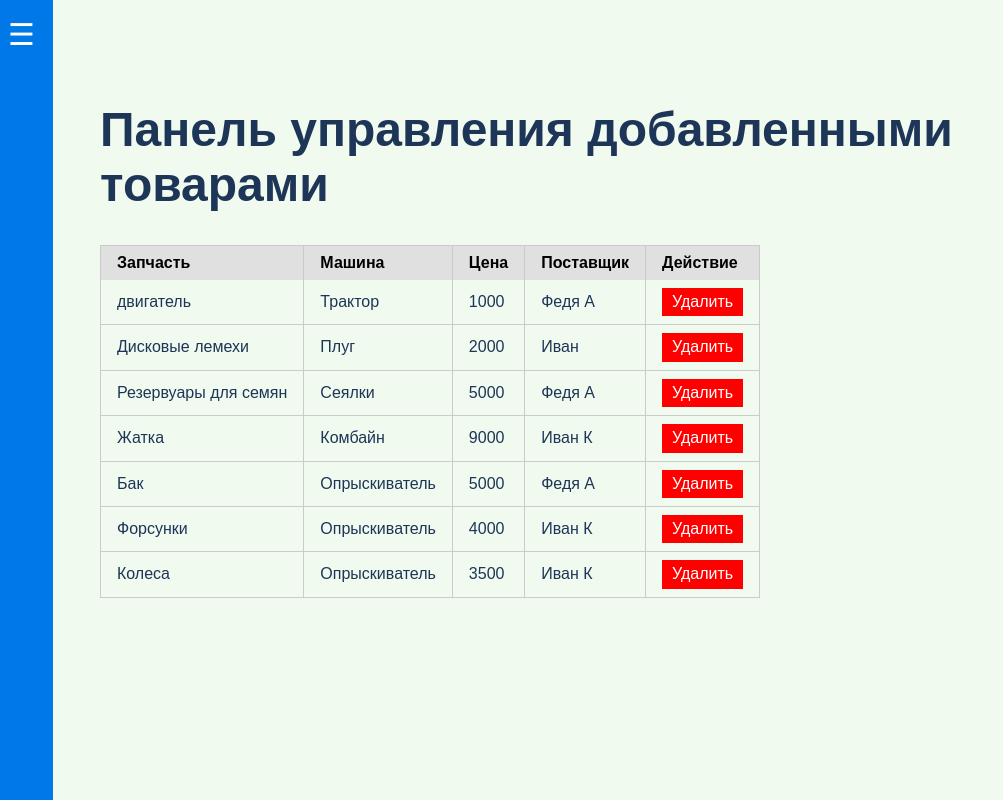
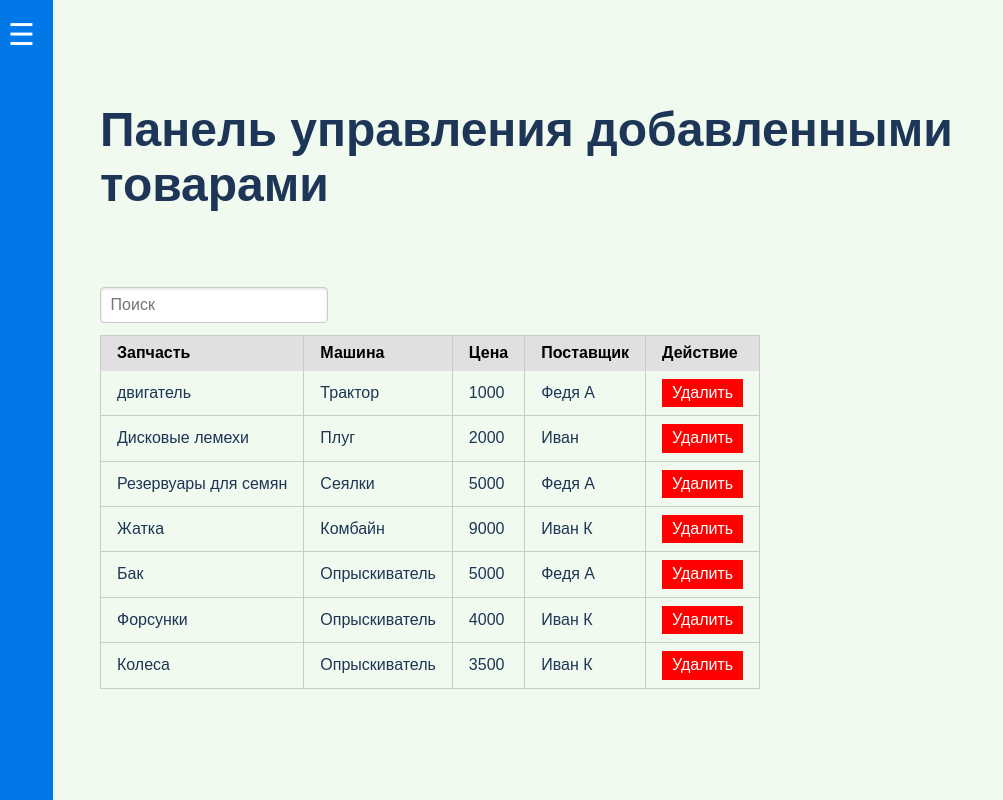
Before and after one commit to onekram/rshb-project, a Flask app: page /control_panel in a window 1280 px wide. Shown: the whole page, without its empty margins (0-1003 px from the left). Run offline with Flask 3, Linux system fonts and the light colour scheme; data comes from the database, SQL or seed files in the repository; some libraries are stand-ins or nearby versions.

Commit message:
feat: Add search in control panel

```diff
--- a/flask-app/static/scripts/scripts.js
+++ b/flask-app/static/scripts/scripts.js
@@ -20,6 +20,7 @@ function add_view_row_with_action(spare_part_name, spare_part_model, spare_part_
     document.querySelector("#table_data").style.display = "table";
     const viewDataElement = document.querySelector("#view_data");
     let new_row = document.createElement('tr');
+    new_row.dataset.spare_part_name = spare_part_name.toLowerCase()
     for (let name of [spare_part_name, spare_part_model, spare_part_price,seller_name]) {
         let new_el = document.createElement('td')
         new_el.innerText = name
--- a/flask-app/templates/control_panel.html
+++ b/flask-app/templates/control_panel.html
@@ -4,6 +4,12 @@
 
 {% block content %}
 <h1>Панель управления добавленными товарами</h1>
+<br><br>
+<div id="finder_parts" class="pure-form">
+    <fieldset>
+        <input oninput = "find_spare_parts(event);" type="text" placeholder="Поиск" />
+    </fieldset>
+</div>
 <table id="table_data"  class="pure-table pure-table-bordered" style="display: none;">
     <thead>
         <tr>
```
